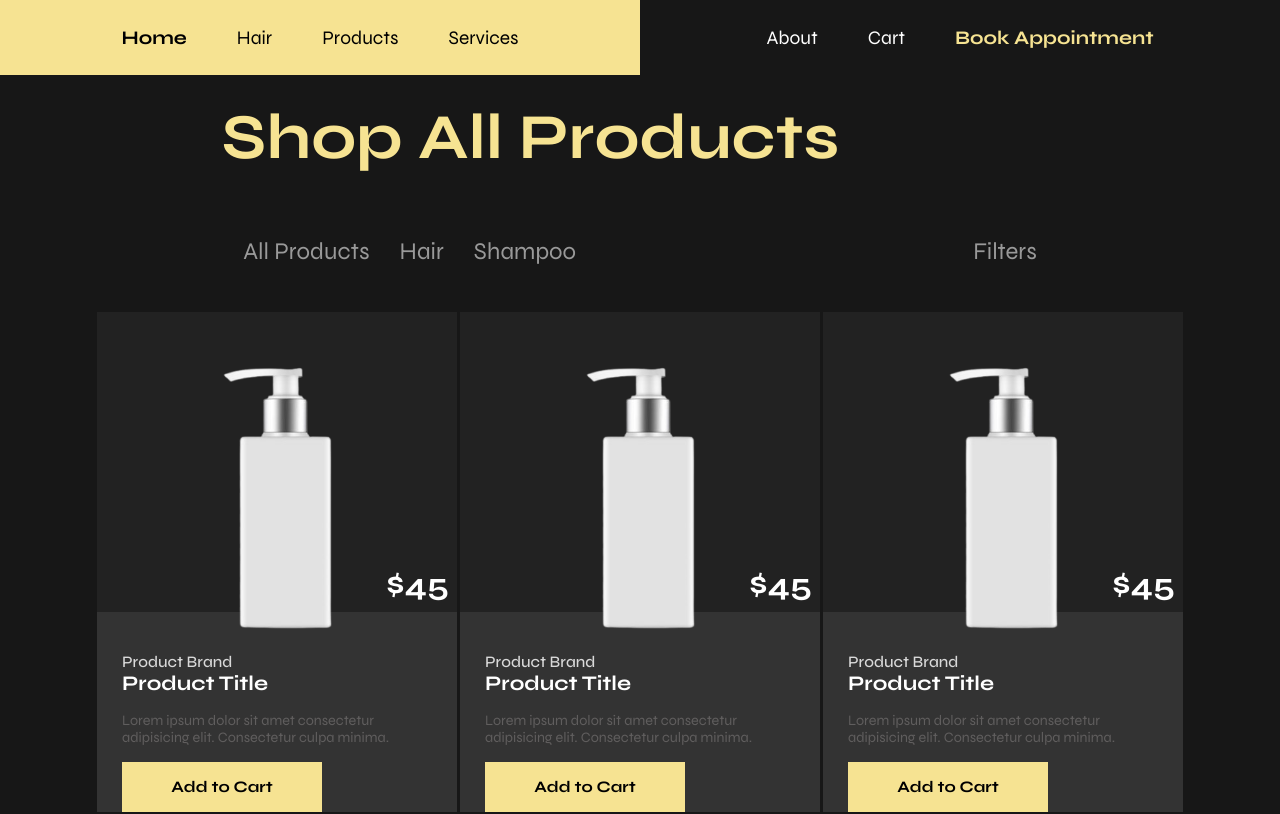
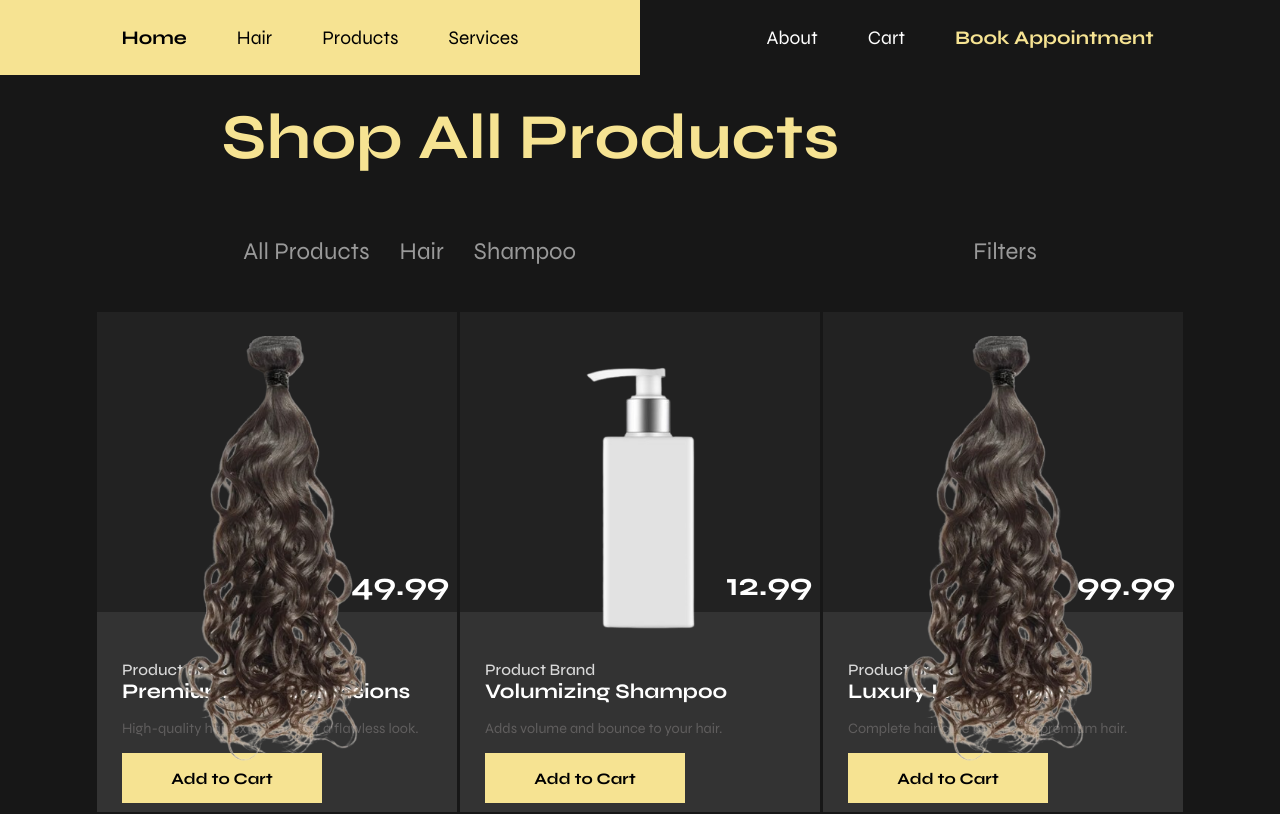
Before and after one commit to Jad229/pretty-queen-v3, a Next.js app: page /products in a window 1280 px wide. Shown: the top 814 px of the page. Built offline with nearby package versions, Linux system fonts and the light colour scheme.

Commit message:
extracted dynamic data from product card and mapped through them in productList

```diff
--- a/app/products/ProductCard/index.tsx
+++ b/app/products/ProductCard/index.tsx
@@ -3,28 +3,36 @@ import HairImage from "@/public/images/weave.png";
 import styles from "./product-card.module.css";
 import Image from "next/image";
 
-export default function ProductCard() {
+type Product = {
+  id: number;
+  name: string;
+  price: number;
+  image: string;
+  category: string;
+  description: string;
+};
+
+console.log(ShampooImage);
+
+export default function ProductCard({ product }: { product: Product }) {
   return (
     <div className={styles.productCard}>
       <div className={styles.topCard}>
         <Image
-          src={ShampooImage.src}
+          src={`${product.image}`}
           width={3456}
           height={5184}
           alt="product image"
           className={styles.productImage}
         />
-        <span className={styles.price}>$45</span>
+        <span className={styles.price}>{product.price}</span>
       </div>
       <div className={styles.bottomCard}>
         <div className={styles.productName}>
           <h6 className={styles.brand}>Product Brand</h6>
-          <h3 className={styles.title}>Product Title</h3>
+          <h3 className={styles.title}>{product.name}</h3>
         </div>
-        <p className={styles.desc}>
-          Lorem ipsum dolor sit amet consectetur adipisicing elit. Consectetur
-          culpa minima.
-        </p>
+        <p className={styles.desc}>{product.description}</p>
         <button className={styles.btn}>Add to Cart</button>
       </div>
     </div>
--- a/app/products/ProductList/index.tsx
+++ b/app/products/ProductList/index.tsx
@@ -1,16 +1,14 @@
 import React from "react";
 import ProductCard from "../ProductCard";
 import styles from "./product-list.module.css";
+import products from "@/data/products";
 
 export default function ProductList() {
   return (
     <div className={styles.productsContainer}>
-      <ProductCard />
-      <ProductCard />
-      <ProductCard />
-      <ProductCard />
-      <ProductCard />
-      <ProductCard />
+      {products.map((product) => (
+        <ProductCard key={product.id} product={product} />
+      ))}
     </div>
   );
 }
--- /dev/null
+++ b/data/products.js
@@ -0,0 +1,36 @@
+const products = [
+  {
+    id: 1,
+    name: "Premium Hair Extensions",
+    price: 49.99,
+    image: "/images/weave.png",
+    category: "Hair",
+    description: "High-quality hair extensions for a flawless look.",
+  },
+  {
+    id: 2,
+    name: "Volumizing Shampoo",
+    price: 12.99,
+    image: "/images/shampoo_bottle.png",
+    category: "Shampoo",
+    description: "Adds volume and bounce to your hair.",
+  },
+  {
+    id: 3,
+    name: "Luxury Hair Bundle",
+    price: 99.99,
+    image: "/images/weave.png",
+    category: "Hair Bundles",
+    description: "Complete hair care bundle for premium hair.",
+  },
+  {
+    id: 4,
+    name: "Smoothing Conditioner",
+    price: 10.99,
+    image: "/images/shampoo_bottle.png",
+    category: "Conditioner",
+    description: "Smooths and nourishes your hair.",
+  },
+];
+
+export default products;
```
